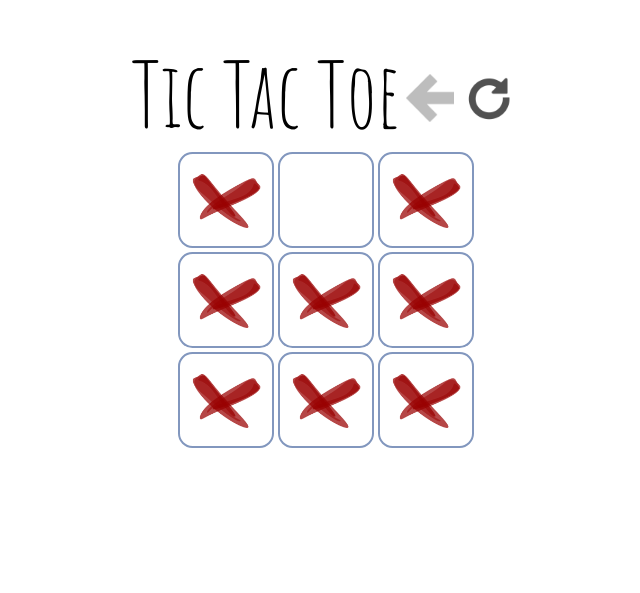
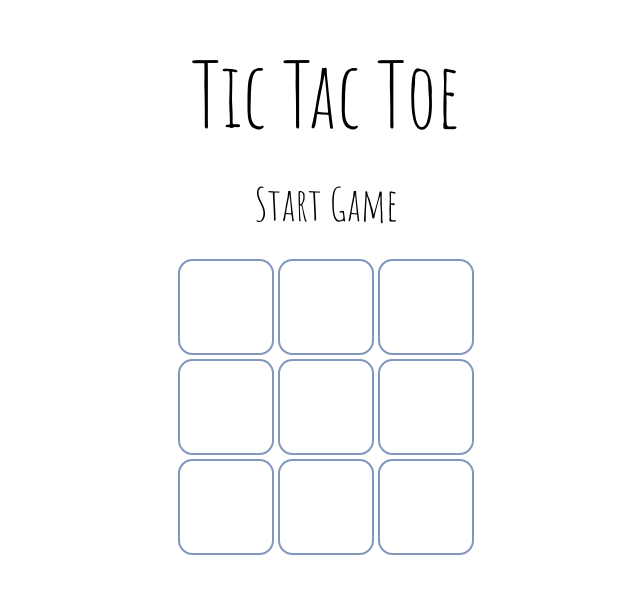
Before and after one commit to cadimas/tic-tac-toe-React, a React (Create React App) app: page / in a window 1280 px wide. Shown: the part 163-756 px from the top of the page, without its empty margins (314-954 px from the left). Built offline with nearby package versions, Linux system fonts and the light colour scheme.

Commit message:
updated model, updated css and new components

```diff
--- a/public/index.html
+++ b/public/index.html
@@ -13,6 +13,10 @@
       href="https://fonts.googleapis.com/css?family=Amatic+SC"
       rel="stylesheet"
     />
+    <link
+      rel="stylesheet"
+      href="https://cdnjs.cloudflare.com/ajax/libs/animate.css/3.7.0/animate.min.css"
+    />
     <title>Tic Tac Toe React</title>
   </head>
   <body>
--- a/src/App.css
+++ b/src/App.css
@@ -7,9 +7,29 @@
 
 #title {
   position: relative;
-
   font-size: 90px;
   text-align: center;
+}
+
+/* CONTROLS */
+
+#controls {
+  text-align: center;
+}
+
+#start {
+  display: inline-block;
+  font-size: 45px;
+  margin-top: 25px;
+  margin-bottom: 25px;
+  cursor: pointer;
+}
+
+.playerChoice {
+  display: inline-block;
+  font-size: 45px;
+  padding: 25px;
+  cursor: pointer;
 }
 
 #arrowLeft {
@@ -32,15 +52,17 @@
   background-repeat: no-repeat;
 }
 
-.board {
+/*End of Controls*/
+
+#board {
   position: relative;
   width: 300px;
   height: 300px;
-
   margin: 0 auto;
   display: grid;
-
   grid-template-columns: auto auto auto;
+  -webkit-transition: opacity 1s;
+  transition: opacity 1s;
 }
 
 .square {
@@ -68,3 +90,25 @@
 .empty {
   background-image: none;
 }
+
+/*GAme won lost draw*/
+
+/*
+div {
+  -webkit-transition: opacity 1s;
+  transition: opacity 1s;
+}
+
+*/
+
+.finished {
+  opacity: 0.3;
+}
+
+.hide {
+  display: none !important;
+}
+
+.show {
+  display: show;
+}
--- a/src/App.js
+++ b/src/App.js
@@ -1,38 +1,103 @@
 import React, { Component } from "react";
 import "./App.css";
 import Board from "./components/board";
+import Controls from "./components/controls";
+import * as TicTac from "./lib/ticTac.js";
 
 class App extends Component {
   state = {
     board: [
-      { id: 0, value: "x" },
+      { id: 0, value: "empty" },
       { id: 1, value: "empty" },
-      { id: 2, value: "x" },
-      { id: 3, value: "x" },
-      { id: 4, value: "x" },
-      { id: 5, value: "x" },
-      { id: 6, value: "x" },
-      { id: 7, value: "x" },
-      { id: 8, value: "x" }
+      { id: 2, value: "empty" },
+      { id: 3, value: "empty" },
+      { id: 4, value: "empty" },
+      { id: 5, value: "empty" },
+      { id: 6, value: "empty" },
+      { id: 7, value: "empty" },
+      { id: 8, value: "empty" }
     ],
-    players: undefined
+    players: "sth",
+    turn: "x",
+    gameState: "startPhase"
   };
 
-  handleReset = some => {
-    console.log(some);
+  //receives state as an argument("x" or "o") and returns an inverted "o" or "x"
+  invertState = state => {
+    return state === "x" ? "o" : "x";
+  };
+
+  handleClick = state => {
+    if (state.value === "empty") {
+      //because we can't manipulate directly app state
+      let cloneState = this.state;
+
+      //updates x or o in state clone board
+      cloneState.board[state.id].value = cloneState.turn;
+
+      //updates turn for next player
+      cloneState.turn = this.invertState(cloneState.turn);
+
+      //updates state
+      this.setState({ cloneState }, () => {
+        //if some player won
+        if (
+          TicTac.checkWin(this.state.board, this.invertState(this.state.turn))
+        ) {
+          this.handleGameEnd(this.invertState(this.state.turn));
+        }
+      });
+    }
+  };
+
+  handleBeggining = () => {
+    let cloneState = this.state;
+    cloneState.gameState = "playerPhase";
+    this.setState({ cloneState });
+  };
+
+  handlePlayerChoice = players => {
+    let cloneState = this.state;
+    cloneState.players = players;
+    cloneState.gameState = "onGoing";
+    this.setState({ cloneState });
+  };
+
+  handleReset = () => {
+    let cloneState = this.state;
+    cloneState.board.map(el => {
+      el.value = "empty";
+      return el;
+    });
+    cloneState.turn = "x";
+    this.setState({ cloneState });
+  };
+
+  handleGoBack = () => {
+    console.log("tryed to go back");
+  };
+
+  handleGameEnd = player => {
+    console.log("player " + player + " won");
+    let cloneState = this.state;
+    cloneState.gameState = "finished";
+    this.setState({ cloneState });
   };
 
   render() {
-    console.log(this.state.players);
+    let boardCssClass = this.state.gameState;
     return (
       <div className="container">
-        <div id="title">
-          Tic Tac Toe
-          <span id="arrowLeft" />
-          <span id="redo" />
-        </div>
-        <div className="board">
-          <Board onSquarePress={this.handleReset} board={this.state.board} />
+        <div id="title">Tic Tac Toe</div>
+        <Controls
+          onRedoPress={this.handleReset}
+          onArrowLeftPress={this.handleGoback}
+          onStartPress={this.handleBeggining}
+          onPlayerChoice={this.handlePlayerChoice}
+          gameState={this.state.gameState}
+        />
+        <div id="board" className={boardCssClass}>
+          <Board onSquarePress={this.handleClick} board={this.state.board} />
         </div>
       </div>
     );
--- a/src/components/board.jsx
+++ b/src/components/board.jsx
@@ -2,13 +2,11 @@ import React, { Component } from "react";
 
 class Board extends Component {
   render() {
-    console.log(this.props);
-
     return this.props.board.map(square => {
       let state = "square " + square.value;
       return (
         <div
-          onClick={() => this.props.onSquarePress(square.value)}
+          onClick={() => this.props.onSquarePress(square)}
           className={state}
           key={square.id}
         />
--- /dev/null
+++ b/src/components/controls.jsx
@@ -0,0 +1,49 @@
+import React, { Component } from "react";
+
+class Controls extends Component {
+  render() {
+    let startButtonClass =
+      this.props.gameState === "startPhase" ? "show" : "hide";
+    let buttonsClass = this.props.gameState !== "onGoing" ? "hide" : "show";
+    let playerButtonClass =
+      this.props.gameState === "playerPhase"
+        ? "playerChoice show"
+        : "playerChoice hide";
+
+    return (
+      <div id="controls">
+        <span
+          id="start"
+          className={startButtonClass}
+          onClick={() => this.props.onStartPress()}
+        >
+          Start Game
+        </span>
+        <span
+          className={playerButtonClass}
+          onClick={() => this.props.onPlayerChoice("1player")}
+        >
+          1 Player
+        </span>
+        <span
+          className={playerButtonClass}
+          onClick={() => this.props.onPlayerChoice("2player")}
+        >
+          2 Player
+        </span>
+        <span
+          className={buttonsClass}
+          onClick={() => this.props.onArrowLeftPress()}
+          id="arrowLeft"
+        />
+        <span
+          className={buttonsClass}
+          onClick={() => this.props.onRedoPress()}
+          id="redo"
+        />
+      </div>
+    );
+  }
+}
+
+export default Controls;
--- /dev/null
+++ b/src/lib/ticTac.js
@@ -0,0 +1,40 @@
+export let doSth = () => {
+  console.log("ouw may god");
+};
+
+export let checkWin = (board, player) => {
+  if (
+    (board[0].value === player &&
+      board[1].value === player &&
+      board[2].value === player) ||
+    (board[3].value === player &&
+      board[4].value === player &&
+      board[5].value === player) ||
+    (board[6].value === player &&
+      board[7].value === player &&
+      board[8].value === player) ||
+    (board[0].value === player &&
+      board[3].value === player &&
+      board[6].value === player) ||
+    (board[1].value === player &&
+      board[4].value === player &&
+      board[7].value === player) ||
+    (board[2].value === player &&
+      board[5].value === player &&
+      board[8].value === player) ||
+    (board[0].value === player &&
+      board[4].value === player &&
+      board[8].value === player) ||
+    (board[2].value === player &&
+      board[4].value === player &&
+      board[6].value === player)
+  ) {
+    return true;
+  } else {
+    return false;
+  }
+};
+
+export let makeAvailSpots = board => {
+  return board.filter(el => el.value === "empty");
+};
```
